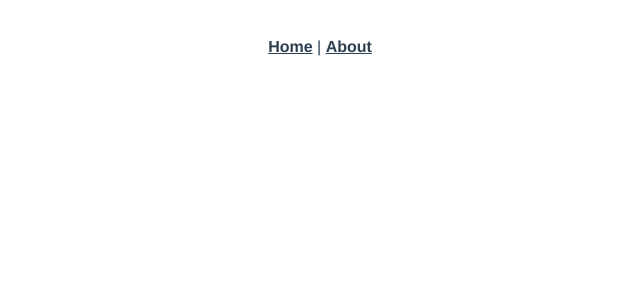
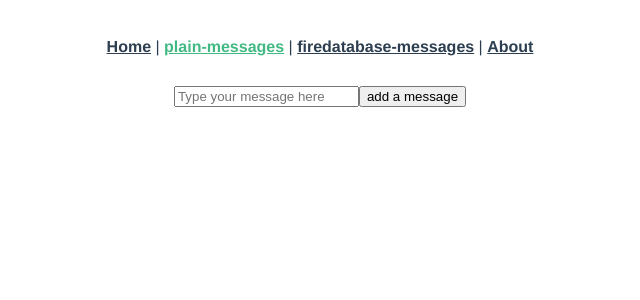
Before and after one commit to lolmop103/vue, a Vue app in the folder firebase-app/: page /plain-messages in a window 1280 px wide. Shown: the top 300 px of the page, without its empty margins (320-960 px from the left). Built offline with nearby package versions, Linux system fonts and the light colour scheme.

Commit message:
add firebase on live database

```diff
--- a/firebase-app/src/App.vue
+++ b/firebase-app/src/App.vue
@@ -2,6 +2,8 @@
   <div id="app">
     <div id="nav">
       <router-link to="/">Home</router-link> |
+      <router-link to="/plain-messages">plain-messages</router-link> |
+      <router-link to="//firedatabase-messages">firedatabase-messages</router-link> |
       <router-link to="/about">About</router-link>
     </div>
     <router-view/>
--- a/firebase-app/src/router/index.js
+++ b/firebase-app/src/router/index.js
@@ -1,6 +1,8 @@
 import Vue from 'vue'
 import VueRouter from 'vue-router'
 import Home from '../views/Home.vue'
+import PlainMessagesView from '../views/PlainMessagesView.vue'
+import FiredatabaseMessagesView from '../views/FiredatabaseMessagesView.vue'
 
 Vue.use(VueRouter)
 
@@ -9,6 +11,16 @@ const routes = [
     path: '/',
     name: 'Home',
     component: Home
+  },
+  {
+    path: '/plain-messages',
+    name: 'PlainMessages',
+    component: PlainMessagesView
+  },
+  {
+    path: '/firedatabase-messages',
+    name: 'FiredatabaseMessages',
+    component: FiredatabaseMessagesView
   },
   {
     path: '/about',
--- /dev/null
+++ b/firebase-app/src/views/FiredatabaseMessagesView.vue
@@ -0,0 +1,68 @@
+<template>
+    <div>
+      <div>
+          <input v-model="message" type="text" placeholder="Type your message here">
+          <button @click="add">add a message</button>
+      </div>
+      <ul>
+          <li v-for="(message, key) in messages" :key="key">
+              <span>{{message}}</span><button @click="remove(key)">x</button>
+          </li>
+      </ul>
+  </div>
+</template>
+
+<script>
+import firebase from "firebase/app";
+import "firebase/database";
+
+const config = {
+    apiKey: "AIzaSyD1hSBuZEkppHflbHurf2B5MGdesQQB_dQ",
+    authDomain: "fir-app-f9a3a.firebaseapp.com",
+    databaseURL: "https://fir-app-f9a3a.firebaseio.com",
+    projectId: "fir-app-f9a3a",
+    storageBucket: "fir-app-f9a3a.appspot.com",
+    messagingSenderId: "807192506695",
+    appId: "1:807192506695:web:59da03ab95bf1489b5dc62"
+};
+
+firebase.initializeApp(config);
+const database = firebase.database();
+const databaseName = "messages";
+
+export default {
+    name: "FiredatabaseMessagesView",
+    data () {
+        return {
+            message: "",
+            messages: {}
+        };
+    },
+    created() {
+        this.listen()
+    },
+    methods: {
+        listen() {
+            let databaseRef = database.ref(databaseName);
+            databaseRef.on("value", (data) => {
+                this.messages = data.val()
+            });
+        },
+        add() {
+            let databaseRef = database.ref(databaseName);
+            let newDatebaseRef = databaseRef.push();
+            newDatebaseRef.set(this.message);
+            this.message = ""
+        },
+        remove(key) {
+            let databaseRef = database.ref(databaseName + "/" + key);
+            databaseRef.remove();
+        }
+    }
+
+}
+</script>
+
+<style>
+
+</style>
--- /dev/null
+++ b/firebase-app/src/views/PlainMessagesView.vue
@@ -0,0 +1,39 @@
+<template>
+  <div>
+      <div>
+          <input v-model="message" type="text" placeholder="Type your message here">
+          <button @click="add">add a message</button>
+      </div>
+      <ul>
+          <li v-for="(message, index) in messages" :key="index">
+              <span>{{message.message}}</span><button @click="remove(index)">x</button>
+          </li>
+      </ul>
+  </div>
+</template>
+
+<script>
+export default {
+    name: "PlainMessagesView",
+    data () {
+        return {
+            message: "",
+            messages: []
+        };
+    },
+    methods: {
+        add() {
+            this.messages.push({message: this.message})
+            this.message = ""
+        },
+        remove(index) {
+            this.$delete(this.messages, index);
+        }
+    }
+
+}
+</script>
+
+<style>
+
+</style>
```
